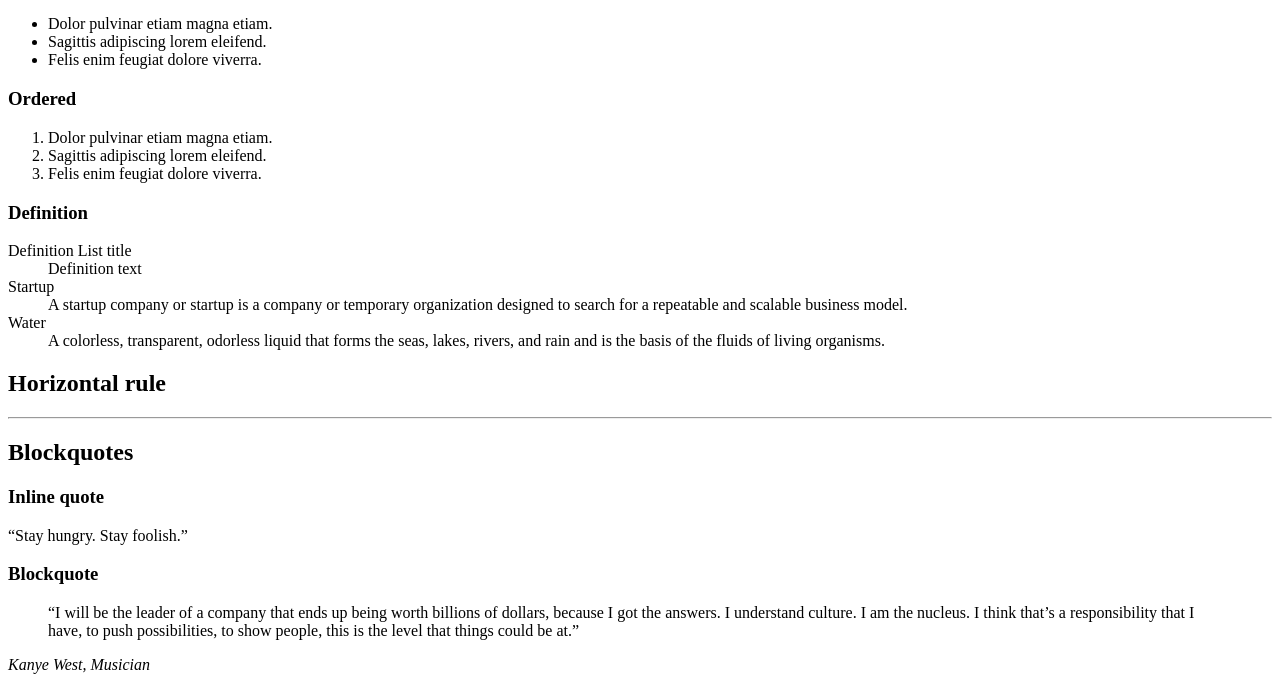
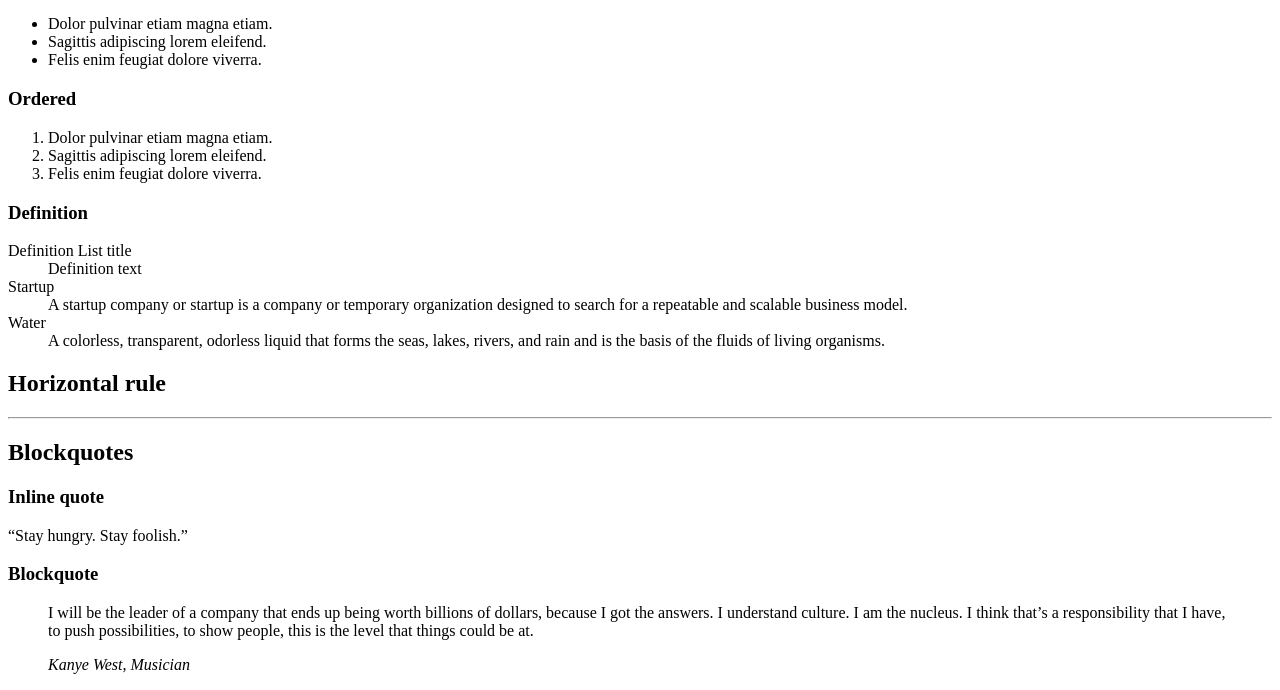
Before and after one commit to printfCAT/alx-frontend, a plain HTML site: page 0x00-html_advanced/30-styleguide.html in a window 1280 px wide. Shown: the part 578-1268 px from the top of the page. Drawn offline with Linux system fonts and the light colour scheme.

Commit message:
task 30 final fix

```diff
--- a/0x00-html_advanced/30-styleguide.html
+++ b/0x00-html_advanced/30-styleguide.html
@@ -80,9 +80,9 @@
                 <div>
                     <h3>Blockquote</h3>
                     <blockquote>
-                        <q>I will be the leader of a company that ends up being worth billions of dollars, because I got the answers. I understand culture. I am the nucleus. I think that’s a responsibility that I have, to push possibilities, to show people, this is the level that things could be at.</q>
+                        <p>I will be the leader of a company that ends up being worth billions of dollars, because I got the answers. I understand culture. I am the nucleus. I think that’s a responsibility that I have, to push possibilities, to show people, this is the level that things could be at.</p>
+                        <cite>Kanye West, Musician</cite>
                     </blockquote>
-                    <cite>Kanye West, Musician</cite>
                 </div>
             </section>
         </main>
```
